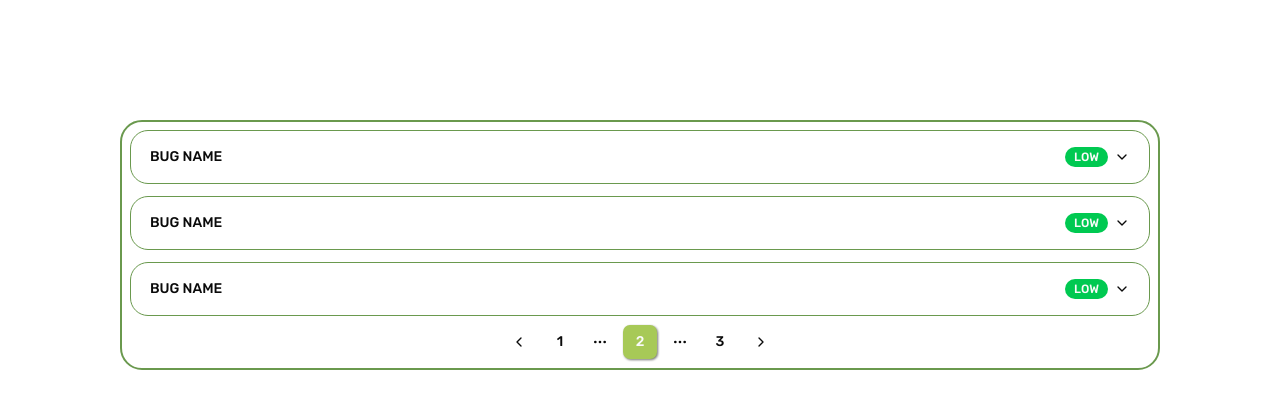
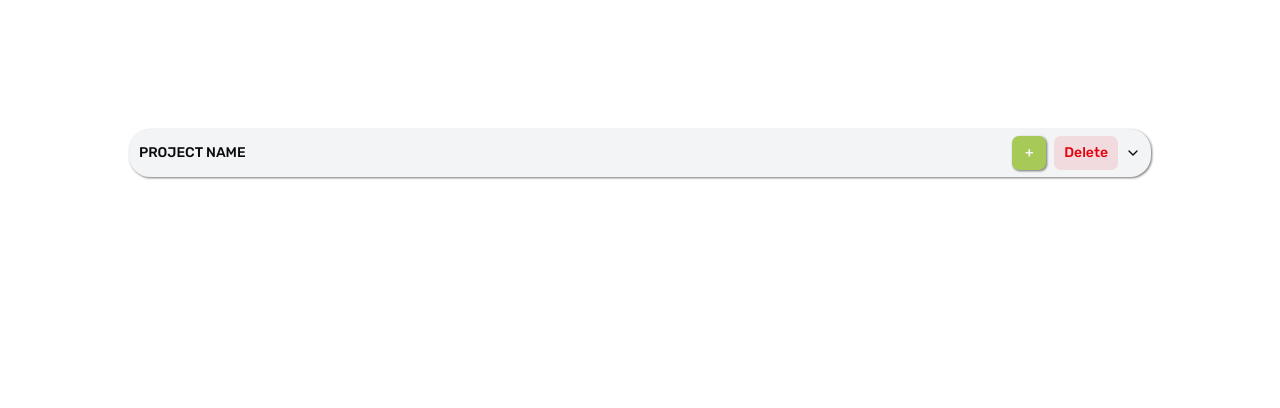
Before and after one commit to BenLaneSoloDev/BugReporter-Fe, a React (Vite) app in the folder BugReporterFe/: page /dashboard in a window 1280 px wide. Shown: the top 408 px of the page. Built offline with nearby package versions, Linux system fonts and the light colour scheme.

Commit message:
feat: Created Base Project Component

```diff
--- a/BugReporterFe/src/components/custom/bugs.tsx
+++ b/BugReporterFe/src/components/custom/bugs.tsx
@@ -15,7 +15,7 @@ interface BugsProps {
 
 export default function Bugs({ bugs = [1, 2, 3] } : BugsProps) {
   return (
-    <div className="border-2 border-cc-green-2 rounded-3xl p-2">
+    <div>
       <div className="flex flex-col gap-3 items-center mb-2">
         { bugs.map(() => (
           <Bug />
--- /dev/null
+++ b/BugReporterFe/src/components/custom/project.tsx
@@ -0,0 +1,29 @@
+import { Button } from "../ui/button";
+import { CardContent } from "@/components/ui/card"
+import {
+  Collapsible,
+  CollapsibleContent,
+  CollapsibleTrigger,
+} from "@/components/ui/collapsible"
+import { ChevronDownIcon } from "lucide-react"
+
+import Bugs from "./bugs";
+
+export default function Project() {
+  return(
+    <div>
+      <CardContent className="p-2">
+        <Collapsible className="rounded-3xl drop-shadow-subtle data-open:bg-gray-200">
+          <CollapsibleTrigger render={<Button variant="ghost" className="w-full py-6 rounded-3xl uppercase bg-gray-100 aria-expanded:bg-gray-200 hover:bg-gray-200">
+            <span>Project Name</span>
+            <Button className={`aspect-square ml-auto`}>+</Button>
+            <Button variant={"destructive"}>Delete</Button>
+            <ChevronDownIcon className="group-data-panel-open/button:rotate-180" /></Button>} />
+          <CollapsibleContent className="border-2 border-cc-green-2 rounded-3xl p-2">
+            <Bugs />
+          </CollapsibleContent>
+        </Collapsible>
+      </CardContent>
+    </div>
+  )
+}
--- a/BugReporterFe/src/pages/dashboard/dashboard.tsx
+++ b/BugReporterFe/src/pages/dashboard/dashboard.tsx
@@ -1,9 +1,9 @@
-import Bugs from "@/components/custom/bugs.tsx";
+import Project from "@/components/custom/project";
 
 export default function Dashboard() {
   return (
     <div className="p-30">
-      <Bugs />
+      <Project />
     </div>
   );
 }
```
